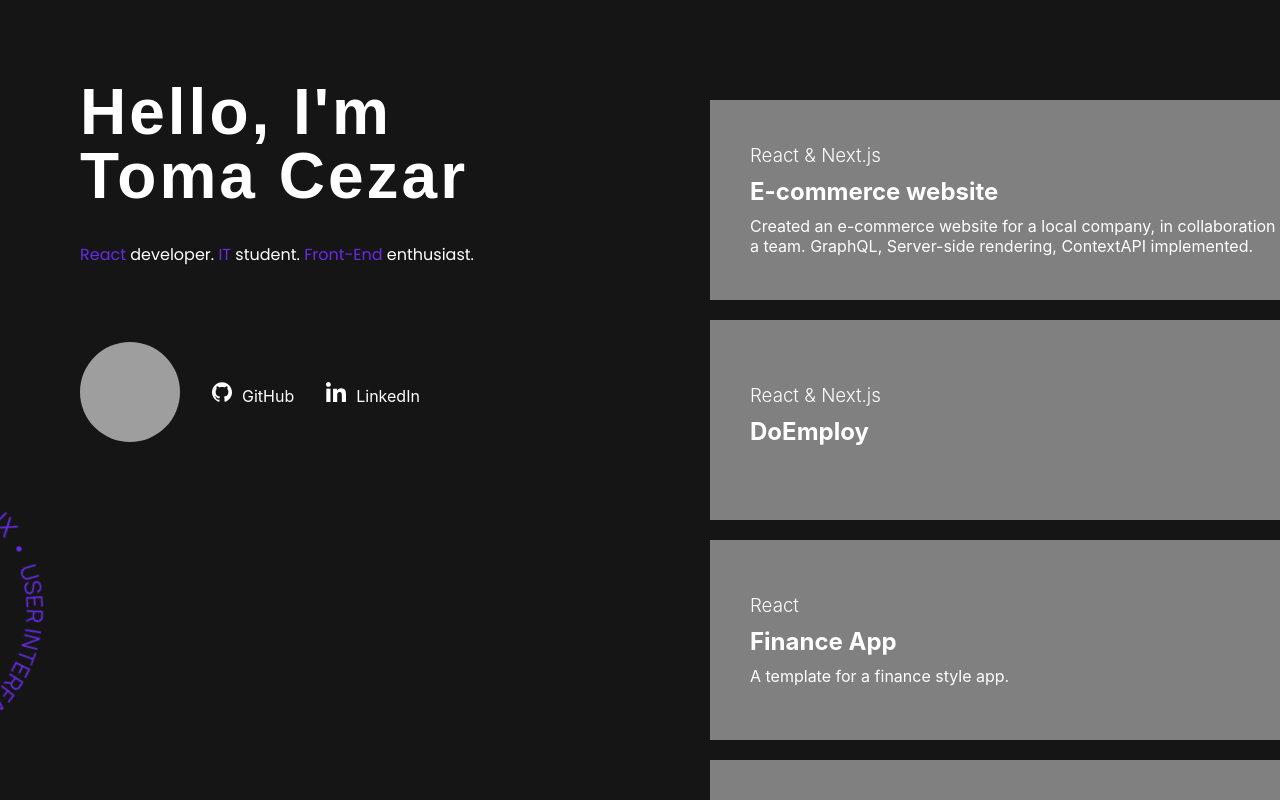
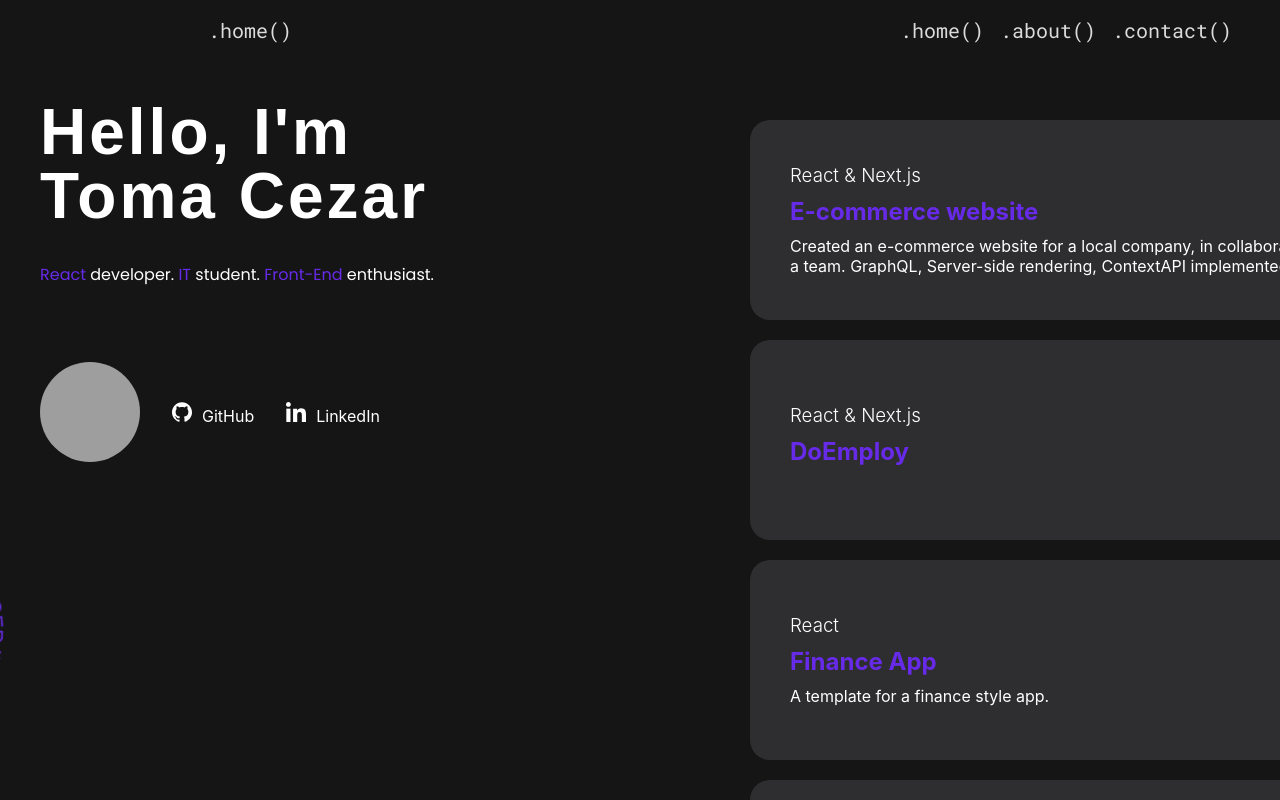
Before and after one commit to tomaCezar1/Portfolio, a Next.js app: page / in a window 1280 px wide. Shown: the top 800 px of the page. Built offline with nearby package versions, Linux system fonts and the light colour scheme; grey boxes are pictures that could not be loaded.

Commit message:
layout added

```diff
--- a/pages/_app.tsx
+++ b/pages/_app.tsx
@@ -1,12 +1,15 @@
 import '../styles/globals.css';
 import '../styles/styles.scss';
 import BlurProvider from '../src/Context/BlurContext';
+import Layout from '../src/Layout/Layout';
 
 function MyApp({ Component, pageProps }): JSX.Element {
     return (
         <>
             <BlurProvider>
-                <Component {...pageProps} />
+                <Layout>
+                    <Component {...pageProps} />
+                </Layout>
             </BlurProvider>
         </>
     );
--- a/pages/index.tsx
+++ b/pages/index.tsx
@@ -1,7 +1,5 @@
 import Head from 'next/head';
-import Personal from '../src/Personal/Personal';
-import Showcase from '../src/Showcase/Showcase';
-import Projects from '../src/Projects/Projects';
+import HomePage from '../src/HomePage/HomePage';
 
 function Home(): JSX.Element {
     return (
@@ -10,58 +8,7 @@ function Home(): JSX.Element {
                 <title>Portfolio</title>
                 <link rel="icon" href="../public/favicon.ico" />
             </Head>
-            <section className="global-container">
-                <Personal />
-                <div className="flex flex-end">
-                    <div className="content-container flex column">
-                        <div className="showcase-container">
-                            <Showcase
-                                link="https://github.com/tomaCezar1/cegoltar-ecommerce"
-                                lang="React & Next.js"
-                                title="E-commerce website"
-                                desc="Created an e-commerce website for a local company, in collaboration with a team.
-                                GraphQL, Server-side rendering, ContextAPI implemented."
-                            />
-                            <Showcase
-                                link="https://github.com/tomaCezar1/DoEmploy"
-                                lang="React & Next.js"
-                                title="DoEmploy"
-                                desc=""
-                            />
-                            <Showcase
-                                link="https://finance-styled-app-react.netlify.app/#/"
-                                lang="React"
-                                title="Finance App"
-                                desc="A template for a finance style app."
-                            />
-                            <Showcase
-                                link="https://tomacezar1.github.io/Stock-Market-API-React/"
-                                lang="React"
-                                title="Stock Market app"
-                                desc="React App built to display stocks charts, utilizing real-time data with APIs"
-                            />
-                            <Showcase
-                                link="https://tomacezar1.github.io/Netflix-clone-React/#/"
-                                lang="React"
-                                title="Netflix Clone"
-                                desc="A Netflix Clone built with React"
-                            />
-                            <Showcase
-                                link="https://barbershop-website-cezar.netlify.app/"
-                                lang="JavaScript"
-                                title="Barbershop Website"
-                                desc="A barbershop styled template"
-                            />
-                        </div>
-                        <div className="projects-container">
-                            <Projects lang="React" title="Stock Market App" />
-                            <Projects lang="React" title="Netflix Clone" />
-                            <Projects lang="React" title="Netflix Clone" />
-                            <Projects lang="React" title="Netflix Clone" />
-                        </div>
-                    </div>
-                </div>
-            </section>
+            <HomePage />
         </>
     );
 }
--- a/src/About/_About.scss
+++ b/src/About/_About.scss
@@ -62,7 +62,9 @@
 }
 
 .personal-links {
-    transition: all 0.4s ease;
+    .about-icons {
+        transition: fill 0.3s ease-in-out;
+    }
     &:hover .about-icons {
         fill: $white;
     }
--- /dev/null
+++ b/src/Header/Header.tsx
@@ -0,0 +1,26 @@
+import Link from 'next/link';
+
+function Header(): JSX.Element {
+    return (
+        <>
+            <div className="header-container flex space-between">
+                <div className="current-page">.home()</div>
+                <nav className="header-nav">
+                    <ul className="flex">
+                        <li className="header-li">
+                            <Link href="/"> .home()</Link>
+                        </li>
+                        <li className="header-li">
+                            <Link href="/about"> .about()</Link>
+                        </li>
+                        <li className="header-li">
+                            <Link href="/about"> .contact()</Link>
+                        </li>
+                    </ul>
+                </nav>
+            </div>
+        </>
+    );
+}
+
+export default Header;
--- /dev/null
+++ b/src/Header/_Header.scss
@@ -0,0 +1,21 @@
+@import '../../styles/constants.scss';
+
+.header-container {
+    font-family: $roboto;
+    height: 60px;
+    max-width: 80vw;
+    margin: auto;
+    align-items: center;
+    margin-bottom: 40px;
+}
+
+.header-li {
+    color: $lightGrey;
+    margin-left: 16px;
+    font-size: 20px;
+}
+
+.current-page {
+    color: $lightGrey;
+    font-size: 20px;
+}
--- /dev/null
+++ b/src/HomePage/HomePage.tsx
@@ -0,0 +1,62 @@
+import Personal from '../Personal/Personal';
+import Showcase from '../Showcase/Showcase';
+import Projects from '../Projects/Projects';
+
+function HomePage(): JSX.Element {
+    return (
+        <section className="global-container">
+            <Personal />
+            <div className="flex flex-end">
+                <div className="content-container flex column">
+                    <div className="showcase-container">
+                        <Showcase
+                            link="https://github.com/tomaCezar1/cegoltar-ecommerce"
+                            lang="React & Next.js"
+                            title="E-commerce website"
+                            desc="Created an e-commerce website for a local company, in collaboration with a team.
+                                GraphQL, Server-side rendering, ContextAPI implemented."
+                        />
+                        <Showcase
+                            link="https://github.com/tomaCezar1/DoEmploy"
+                            lang="React & Next.js"
+                            title="DoEmploy"
+                            desc=""
+                        />
+                        <Showcase
+                            link="https://finance-styled-app-react.netlify.app/#/"
+                            lang="React"
+                            title="Finance App"
+                            desc="A template for a finance style app."
+                        />
+                        <Showcase
+                            link="https://tomacezar1.github.io/Stock-Market-API-React/"
+                            lang="React"
+                            title="Stock Market app"
+                            desc="React App built to display stocks charts, utilizing real-time data with APIs"
+                        />
+                        <Showcase
+                            link="https://tomacezar1.github.io/Netflix-clone-React/#/"
+                            lang="React"
+                            title="Netflix Clone"
+                            desc="A Netflix Clone built with React"
+                        />
+                        <Showcase
+                            link="https://barbershop-website-cezar.netlify.app/"
+                            lang="JavaScript"
+                            title="Barbershop Website"
+                            desc="A barbershop styled template"
+                        />
+                    </div>
+                    <div className="projects-container">
+                        <Projects lang="React" title="Stock Market App" />
+                        <Projects lang="React" title="Netflix Clone" />
+                        <Projects lang="React" title="Netflix Clone" />
+                        <Projects lang="React" title="Netflix Clone" />
+                    </div>
+                </div>
+            </div>
+        </section>
+    );
+}
+
+export default HomePage;
--- /dev/null
+++ b/src/Layout/Layout.tsx
@@ -0,0 +1,15 @@
+import Header from '../Header/Header';
+// import NextNprogress from 'nextjs-progressbar';
+
+function Layout({ children }): JSX.Element {
+    return (
+        <>
+            <div className="layout-container">
+                <Header />
+                {children}
+            </div>
+        </>
+    );
+}
+
+export default Layout;
--- a/src/Personal/_Personal.scss
+++ b/src/Personal/_Personal.scss
@@ -22,15 +22,29 @@
 .personal-links {
     cursor: pointer;
     margin: 0 16px;
-    &:hover .links-icons {
-        transition: all 0.4s ease;
-        fill: $purple;
+    transition: all 0.4s ease;
+    .links-icons {
+        transition: all 0.3s ease;
+        &:hover {
+            fill: $purple;
+        }
     }
     &:hover {
         color: $purple;
-        transition: all 0.4s ease;
     }
 }
+
+// .personal-links {
+//     transition: all 0.4s ease;
+//     .links-icons {
+//         transition: all 0.4s ease;
+//     }
+//     &:hover,
+//     &:hover .links-icons {
+//         fill: $purple;
+//         color: $purple;
+//     }
+// }
 
 .links-icons {
     fill: #ffffff;
--- a/src/Showcase/Showcase.tsx
+++ b/src/Showcase/Showcase.tsx
@@ -17,7 +17,7 @@ function Showcase({ link, lang, title, desc }): JSX.Element {
                     onMouseEnter={mouseEnter}
                     onMouseLeave={mouseLeave}>
                     <h3 className="showcase-lang">{lang}</h3>
-                    <h1 className="showcase-title">{title}</h1>
+                    <h1 className="showcase-title purple">{title}</h1>
                     <p className="showcase-desc">{desc}</p>
                 </div>
             </a>
--- a/src/Showcase/_Showcase.scss
+++ b/src/Showcase/_Showcase.scss
@@ -18,13 +18,14 @@
 .jelly-effect {
     width: 100%;
     height: 100%;
-    background: $grey;
+    background: $blackGrey;
     position: absolute;
     top: 0;
     left: 0;
     bottom: 0;
     right: 0;
     transition: all 0.4s;
+    border-radius: 20px;
 }
 
 .showcase-box {
--- a/styles/constants.scss
+++ b/styles/constants.scss
@@ -5,9 +5,11 @@
 $black: #000000;
 $white: #ffffff;
 $lightGrey: #dbdbdb;
-$blackGrey: #202022;
+// $blackGrey: #202022;
+$blackGrey: #2e2e30;
 $grey: #808080;
 $purple: #682ae9;
+// $purple: #e7d10d;  //yellow
 
 // Fonts
 $font: 'Ghotic A1', sans-serif;
--- a/styles/styles.scss
+++ b/styles/styles.scss
@@ -1,12 +1,13 @@
 @import '../src/Personal/Personal';
 @import '../src/Showcase/Showcase';
 @import '../src/About/About';
+@import '../src/Header/Header';
 
-.global-container {
+.layout-container {
     width: 1440px;
+    margin: auto;
     color: $white;
-    margin: auto;
-    padding: 80px;
+    padding: 0 40px 80px;
 }
 
 .flex {
```
